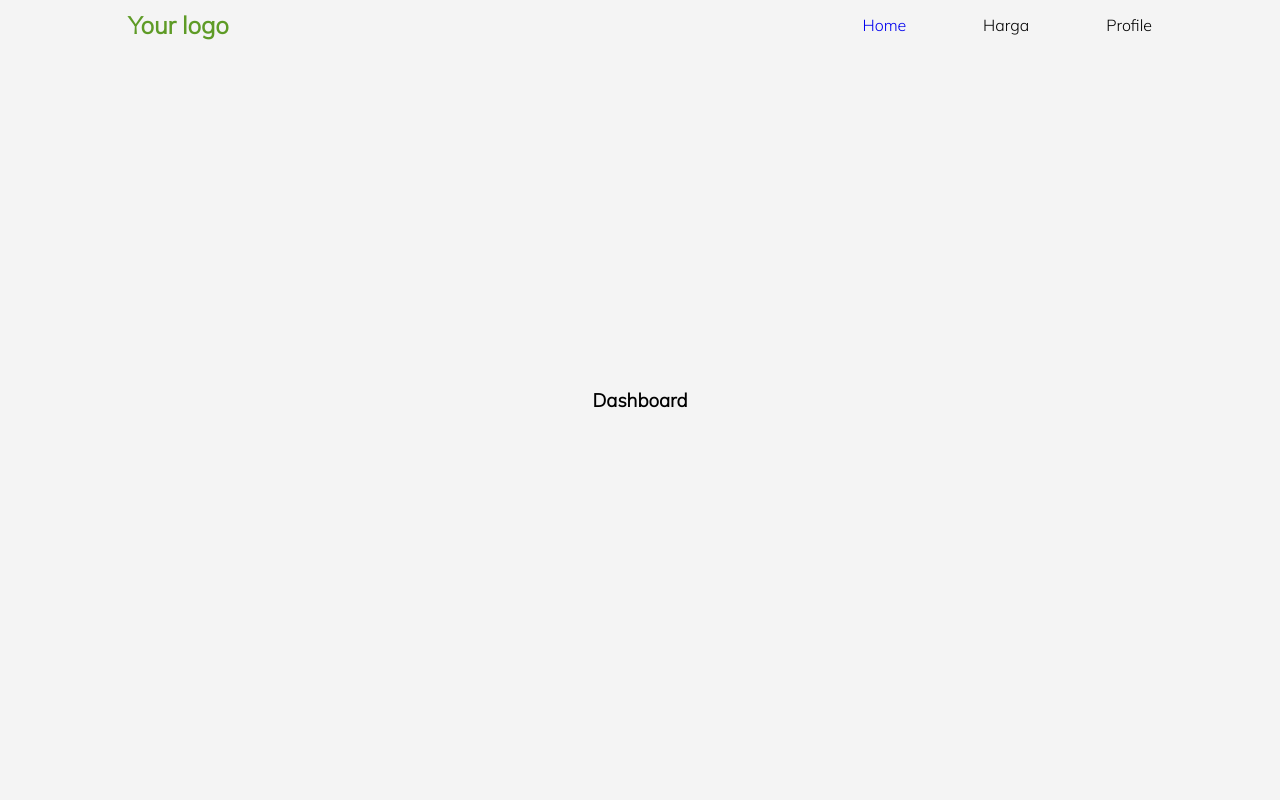
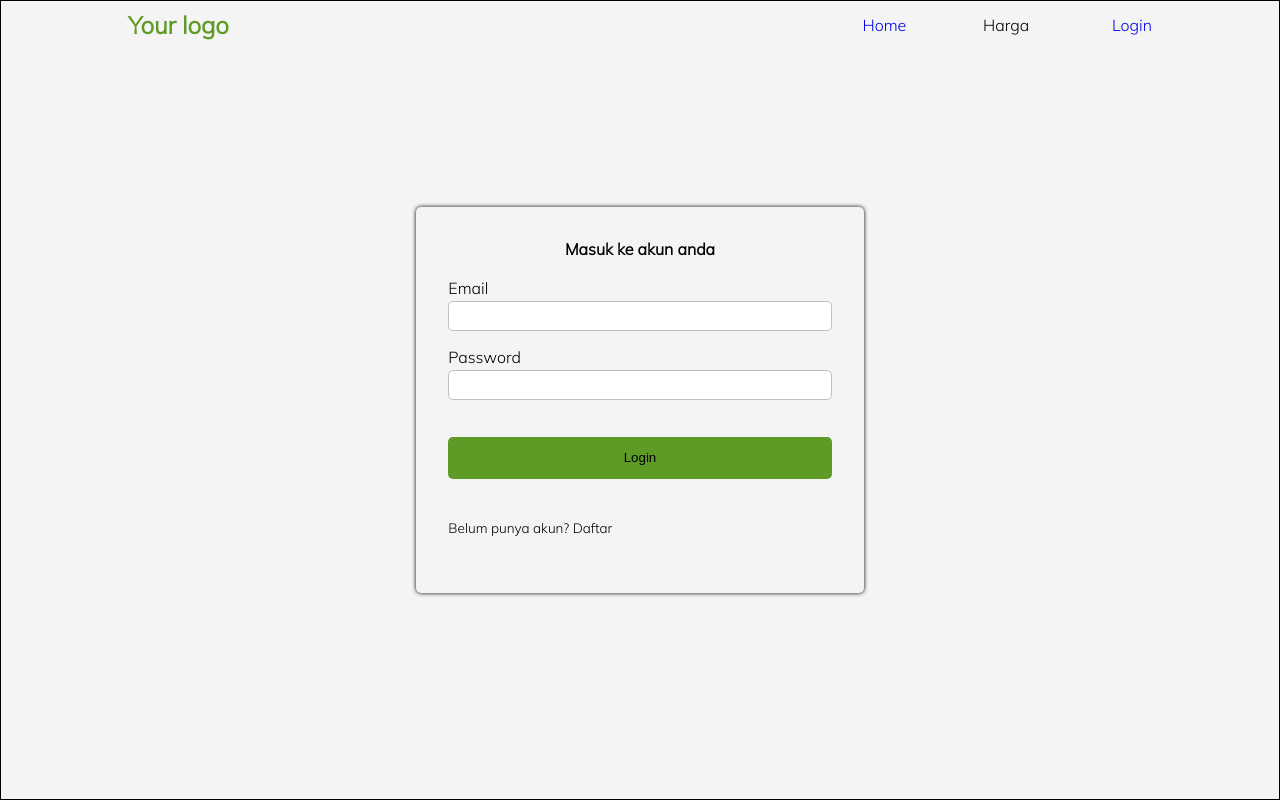
Before and after one commit to rizkydwiyuliyanto/ecommerceapp, a React (Create React App) app in the folder client/: page /admin in a window 1280 px wide. Built offline with nearby package versions, Linux system fonts and the light colour scheme.

Commit message:
all login function

```diff
--- a/client/src/App.js
+++ b/client/src/App.js
@@ -4,14 +4,20 @@ import { BrowserRouter, Route, Routes } from 'react-router-dom'
 import Main from './pages/Main';
 import Login from './pages/Login';
 import Admin from './pages/Admin'
+import { useState } from 'react';
 
 function App() {
+  const [isLogin, setIslogin] = useState(false);
   return (
       <BrowserRouter>
          <Routes>
             <Route path="/" element={<Main/>}/>
-            <Route path="/login" element={<Login/>}/>
-            <Route path="/admin" element={<Admin/>}/>
+            <Route path="/login" element={<Login Islogin = {(x) =>{
+               setIslogin(x)
+            }}/>}/>
+            <Route path="/admin" element={<Admin Login = {isLogin} Islogin = {(x) =>{
+               setIslogin(x)
+            }}/>}/>
          </Routes>
       </BrowserRouter>
   );
--- a/client/src/components/Navbaradmin.jsx
+++ b/client/src/components/Navbaradmin.jsx
@@ -34,7 +34,7 @@ const Navbaradmin = () => {
         <h2 style={{"color":"#5E9B26"}}>Your logo</h2>
       </Logo>
       <NavbarChild>
-        <a><Link style={styles} to={"/"}>Home</Link></a>
+        <a><Link style={styles} to={"/admin"}>Home</Link></a>
         <a>Harga</a>
         <a>Profile</a>
       </NavbarChild>
--- a/client/src/pages/Admin.jsx
+++ b/client/src/pages/Admin.jsx
@@ -1,17 +1,21 @@
-import react from "react"
+import react, { useEffect } from "react"
 import Navbaradmin from "../components/Navbaradmin";
-import { useState } from 'react';
+import { useState, } from 'react';
 import Login from "./Login";
+import { useNavigate } from "react-router-dom";
 
 const Admin = (props) =>{
 
     return (
         <>
-        {/* {!props.Auth?<Login/>:<Navbaradmin/>} */}
-          <Navbaradmin/>
-          <div style={{"display":"flex", "justifyContent":"center", "alignItems":"center","height":"100vh"}}>
+        {!props.Login?<Login Islogin = {props.Islogin}/>:
+        <>
+        <Navbaradmin/>
+        <div style={{"display":"flex", "justifyContent":"center", "alignItems":"center","height":"100vh"}}>
             <h3>Dashboard</h3>
-          </div>
+        </div>
+        </>
+        }
         </>
     )
 }
--- a/client/src/pages/Login.jsx
+++ b/client/src/pages/Login.jsx
@@ -12,6 +12,9 @@ const Login = (props) => {
     const [email, setEmail] = useState();
     const [password, setPassword] = useState();
     let navigate = useNavigate()
+    function test(x){
+      props.Islogin(x)
+    }
     useEffect(() => {
 
         setTimeout(() => {
@@ -40,6 +43,7 @@ const Login = (props) => {
           return err.response;
         });
       if (data.status == 200) {
+        test(true)
         navigate('/admin')
         // alert("anda berhasil login")
       } else if (data.status == 400){
```
